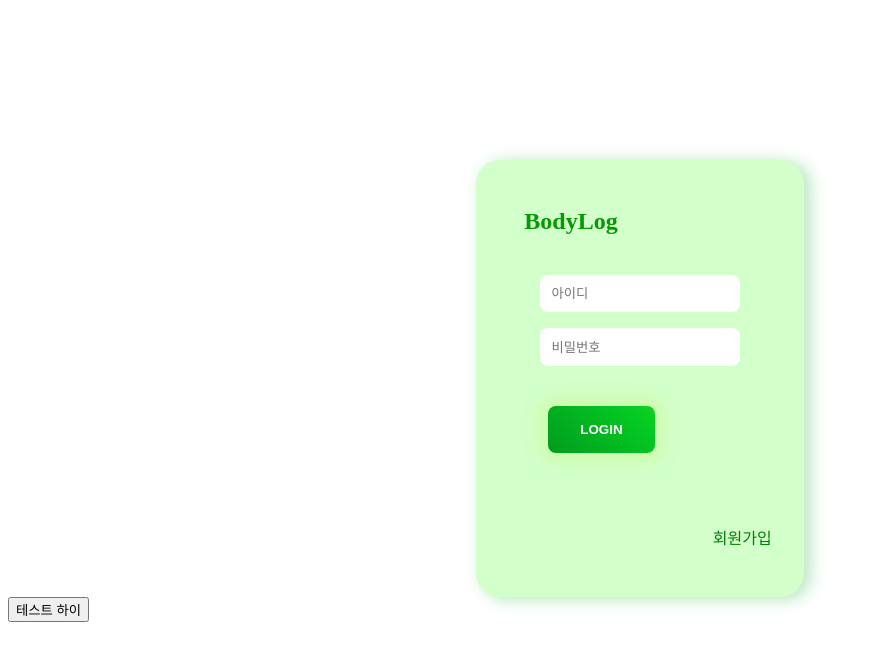
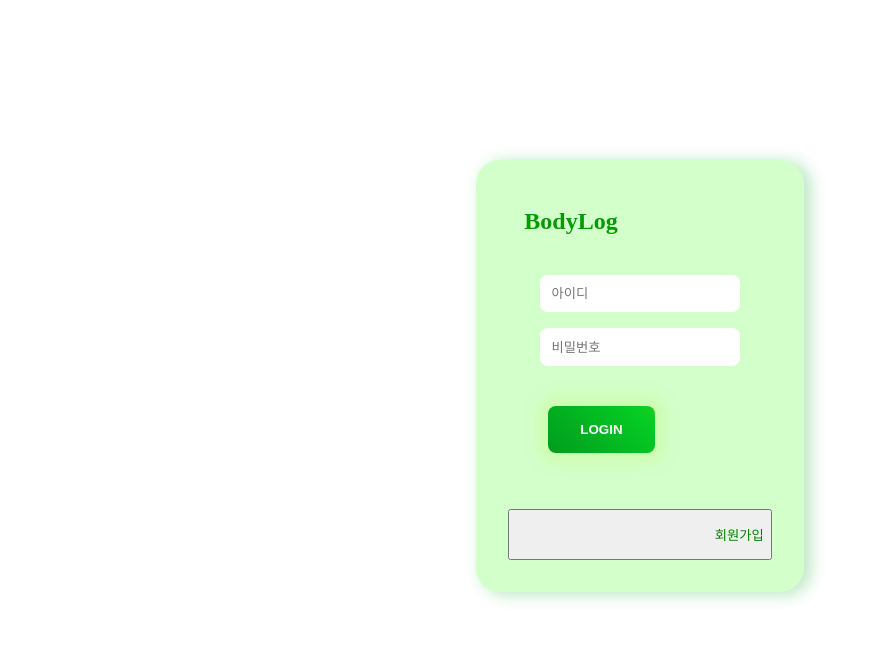
Before and after one commit to lgyn10/FLOG-FrontEnd, a Next.js app in the folder bodylog/: page / in a window 1280 px wide. Shown: the top 660 px of the page, without its empty margins (0-873 px from the left). Built offline with nearby package versions, Linux system fonts and the light colour scheme.

Commit message:
feat: 회원가입 버튼 활성화 (#9)

```diff
--- a/bodylog/src/pages/Login.tsx
+++ b/bodylog/src/pages/Login.tsx
@@ -48,9 +48,9 @@ function Login() {
           </StyledLoginBox>
 
           {/* 회원가입 페이지 이동 */}
-          <StyledLink href=''>
+          <StyledButton onClick={() => router.push('./register')}>
             <p>회원가입</p>
-          </StyledLink>
+          </StyledButton>
         </StyledContent>
       </StyledContainer>
     </>
@@ -133,7 +133,7 @@ const StyledLoginBtn = styled.button`
   }
 `;
 
-const StyledLink = styled(Link)`
+const StyledButton = styled.button`
   text-align: right;
   color: green;
   text-decoration: none;
--- a/bodylog/src/pages/index.tsx
+++ b/bodylog/src/pages/index.tsx
@@ -5,7 +5,6 @@ function Home() {
   return (
     <>
       <Login />
-      <button onClick={() => router.push('./register')}>테스트 하이</button>
     </>
   );
 }
```
